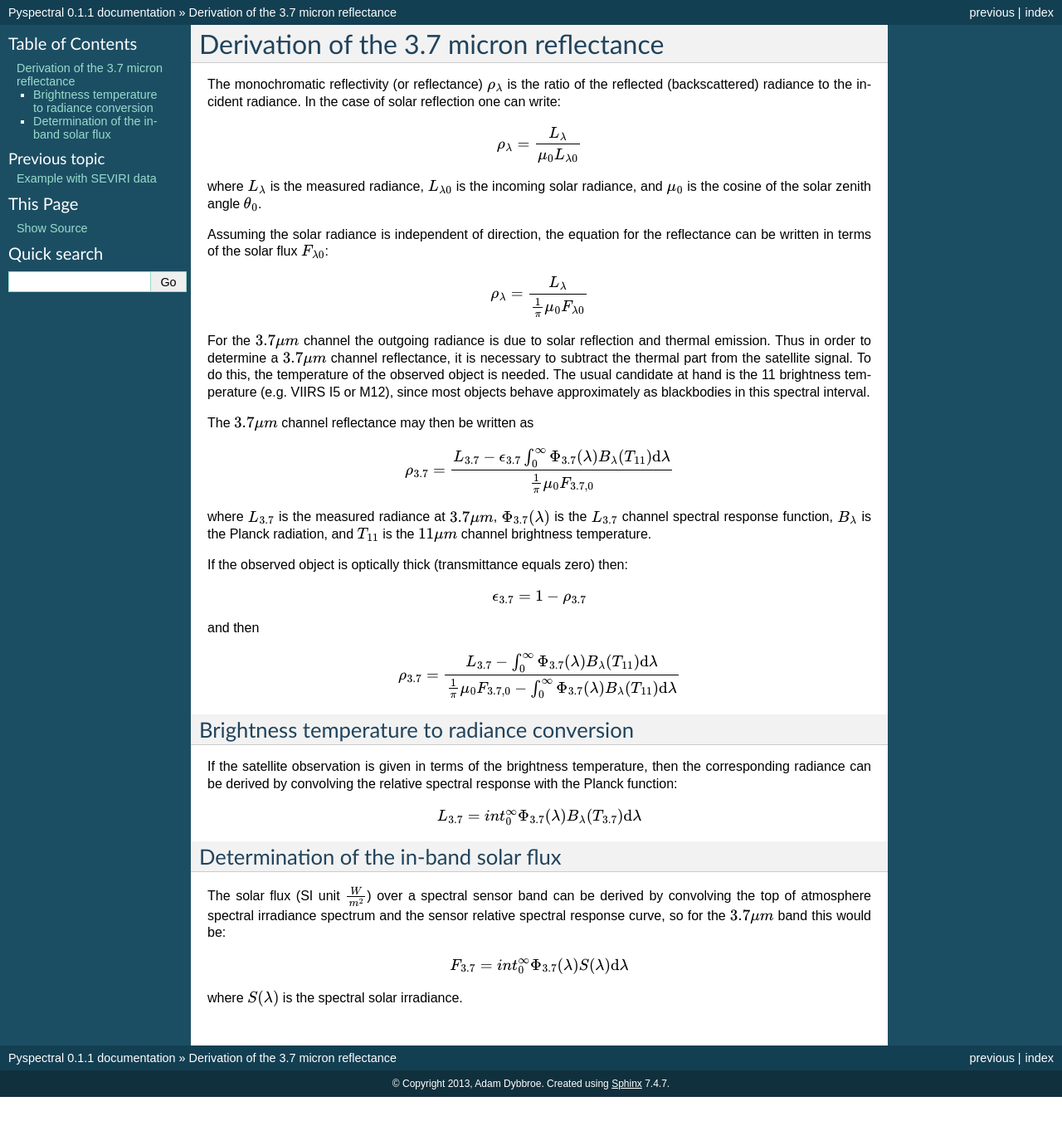
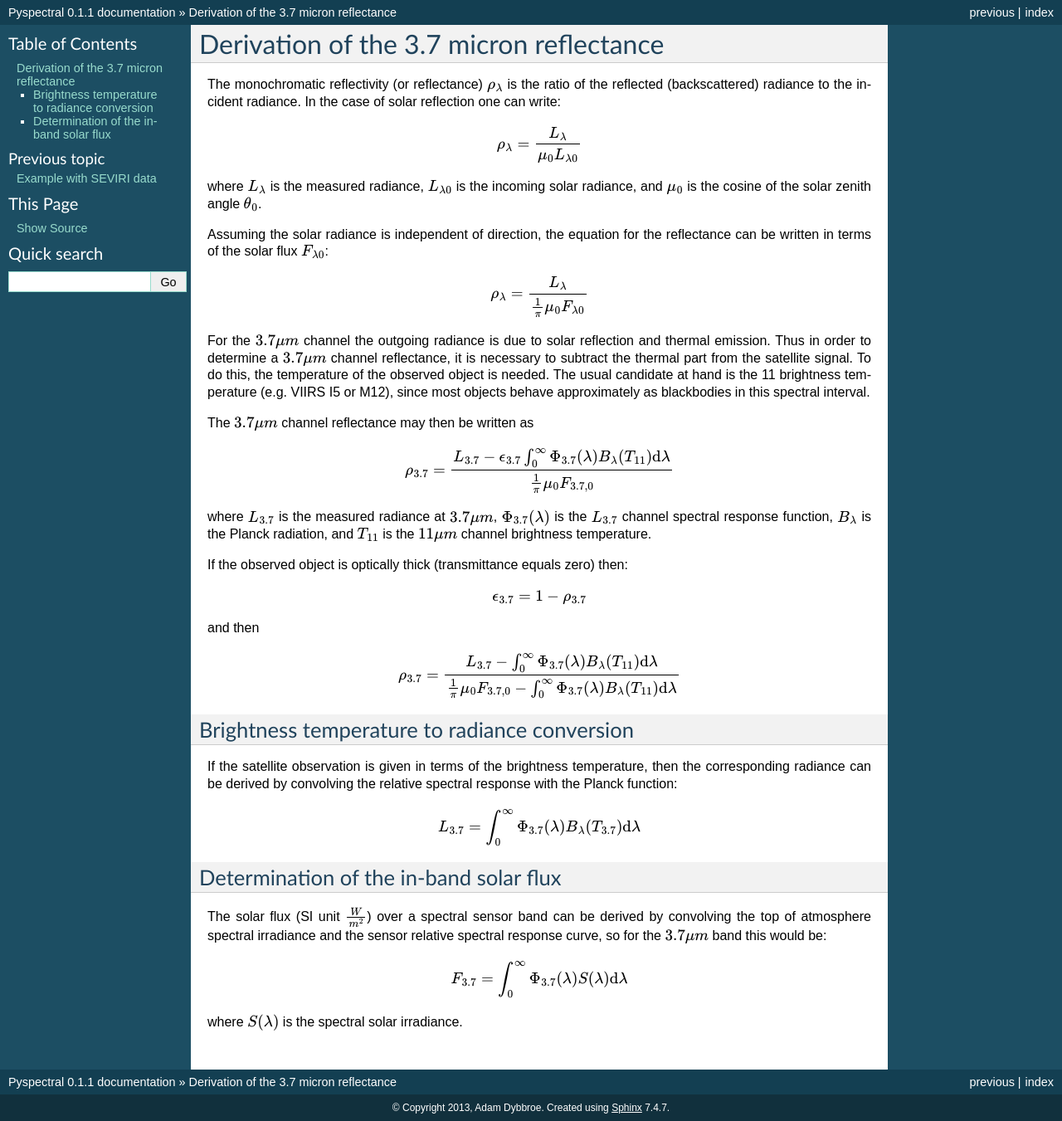
Before and after one commit to pytroll/pyspectral, a Sphinx documentation site: the page built from doc/37_reflectance.rst, in a window 1280 px wide. Shown: the whole page at 83% size. Built offline with Sphinx 7.4.7, drawn with Linux system fonts in a browser that asks for light colours; before the commit the page ends 1322 px from its top, so only the background shows below that.

Commit message:
Fixing bug in docs

```diff
--- a/doc/37_reflectance.rst
+++ b/doc/37_reflectance.rst
@@ -62,19 +62,19 @@ spectral response with the Planck function:
 
 .. math::
 
-    L_{3.7} = int_0^\infty \Phi_{3.7}(\lambda) B_{\lambda} (T_{3.7}) \mathrm{d}\lambda
+    L_{3.7} = \int_0^\infty \Phi_{3.7}(\lambda) B_{\lambda} (T_{3.7}) \mathrm{d}\lambda
 
 
 Determination of the in-band solar flux
 ^^^^^^^^^^^^^^^^^^^^^^^^^^^^^^^^^^^^^^^
 
 The solar flux (SI unit :math:`\frac{W}{m^2}`) over a spectral sensor band can
-be derived by convolving the top of atmosphere spectral irradiance spectrum and
-the sensor relative spectral response curve, so for the :math:`3.7\mu m` band
-this would be:
+be derived by convolving the top of atmosphere spectral irradiance and the
+sensor relative spectral response curve, so for the :math:`3.7\mu m` band this
+would be:
 
 .. math::
 
-    F_{3.7} = int_0^\infty \Phi_{3.7}(\lambda) S(\lambda) \mathrm{d}\lambda
+    F_{3.7} = \int_0^\infty \Phi_{3.7}(\lambda) S(\lambda) \mathrm{d}\lambda
 
 where :math:`S(\lambda)` is the spectral solar irradiance.
```
